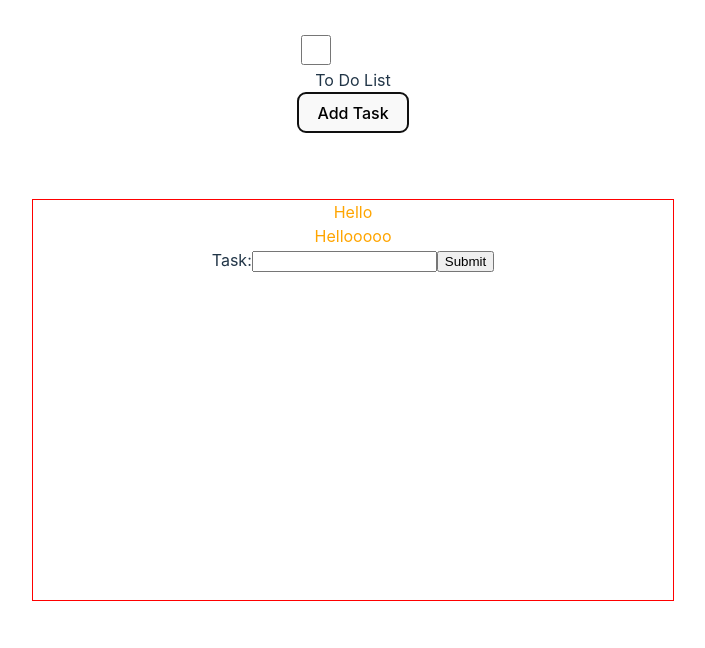
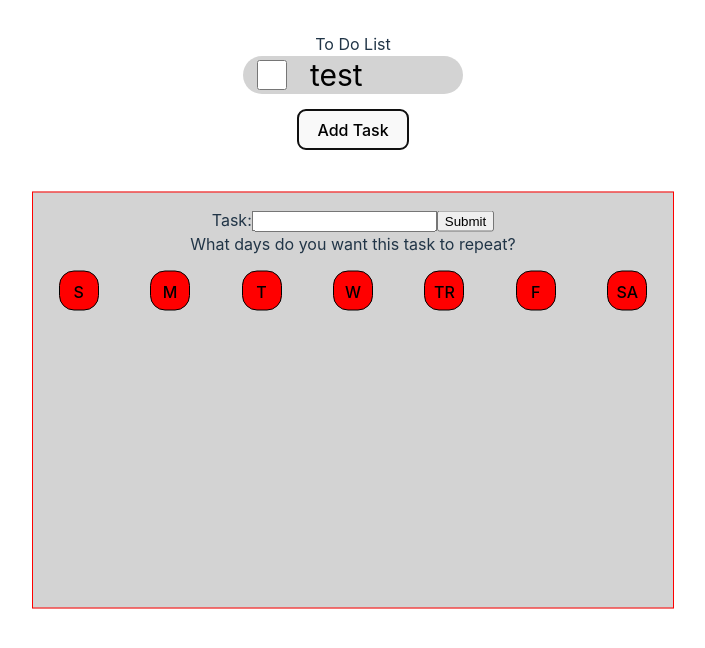
Before and after one commit to adamprinciotta/ToDo, a React (Vite) app in the folder ToDo/: page / in a window 1280 px wide. Both pictures are taken after a click on the button "Add Task". Shown: the top 648 px of the page, without its empty margins (287-992 px from the left). Built offline with nearby package versions, Linux system fonts and the light colour scheme.

Commit message:
Added buttons that keep track of what days they want the tasks to repeat

```diff
--- a/ToDo/src/AddTask.css
+++ b/ToDo/src/AddTask.css
@@ -10,6 +10,7 @@
     justify-content: center;
     align-items: center;
     z-index: 1;
+    background-color: lightgray;
 }
 
 
@@ -23,3 +24,23 @@
 .taskModalText{
     color: orange;
 }
+
+.days{
+    padding-top: 15px;
+    display: flex;
+    justify-content: space-around;
+}
+
+.sun, .mon, .tues, .wed, .thur, .fri, .sat{
+     padding: 0 0;
+    display: inline-block;
+    /* margin: 0 auto; */
+    height: 40px;
+    width: 40px;
+    line-height: 40px;
+    border: 1px solid black;
+    border-radius: 15px;
+    border-color: black;
+    background-color: white;
+    text-align: center;
+}
--- a/ToDo/src/AddTask.jsx
+++ b/ToDo/src/AddTask.jsx
@@ -6,9 +6,41 @@ import Button from 'react-bootstrap/Button'
 function AddTask(props) {
 
     const [task, setTask] = useState('')
+    const [sun, setSun] = useState(false)
+    const [mon, setMon] = useState(false)
+    const [tues, setTues] = useState(false)
+    const [wed, setWed] = useState(false)
+    const [thur, setThur] = useState(false)
+    const [fri, setFri] = useState(false)
+    const [sat, setSat] = useState(false)
+
 
     function addTheTask(){
         console.log(added)
+    }
+
+    function handleDayClicked(event){
+        if(event.target.id === 'sun'){
+            setSun(!sun)
+        }
+        if(event.target.id === 'mon'){
+            setMon(!mon)
+        }
+        if(event.target.id === 'tues'){
+            setTues(!tues)
+        }
+        if(event.target.id === 'wed'){
+            setWed(!wed)
+        }
+        if(event.target.id === 'thur'){
+            setThur(!thur)
+        }
+        if(event.target.id === 'fri'){
+            setFri(!fri)
+        }
+        if(event.target.id === 'sat'){
+            setSat(!sat)
+        }
     }
 
     const taskChange = event =>{
@@ -17,38 +49,43 @@ function AddTask(props) {
 
     function handleSubmit(event) {
         event.preventDefault()
-        console.log(props.add)
-        const newItem = { name: task, checked: false}
-        // props.setList(prev => [...prev, task.toString()])
-        props.setList(props.list.concat(newItem))
-        console.log("Submitted")
-        //props.setAdd(false)
-        //console.log(props.list)
-        //props.displayTasks()
-        props.checkListSize()
+        if(task != ''){
+            console.log(props.add)
+            const newItem = { name: task, checked: false}
+            props.setList(props.list.concat(newItem))
+            console.log("Submitted")
+            props.checkListSize()
+        }
+        else{
+            alert("You cannot add an empty task")
+        }
     }
 
     return(
     <>
-    <div className="taskModal" >
-        <div className="taskModalText">Hello</div>
-        <div className='taskModalText'>Hellooooo {props.add}</div>
-        {props.list.map(item => {
-            <div className="listItems">{item}</div>
-        })}
+    <div className="taskModal" style={{paddingTop: "15px"}}>
         <form onSubmit={handleSubmit}>
             <label>
                 Task:
-                <input type="text" value={task} onChange={taskChange} />
+                <input type="text" value={task} onChange={taskChange}  />
             </label>
             <input type="submit" value="Submit"/>
         </form>
 
-        {/* <form className="taskForm" onSubmit={addTheTask()}>
-            <label>Task:</label>
-            <input type="text" value = {task} onChange = {taskChange()}></input>
-            <input type="submit" value = "submit"/>
-        </form> */}
+        <div className="repeat">What days do you want this task to repeat?</div>
+        <div className="days">
+            {/* <ButtonGroup>
+                <Button> Group 1 </Button>
+                <Button> Group 2 </Button>
+            </ButtonGroup> */}
+            <Button className='sun' id="sun" onClick={handleDayClicked} style={{ backgroundColor: sun ? "lightgreen" : "red" }}>S</Button>
+            <Button className='mon' id="mon" onClick={handleDayClicked} style={{ backgroundColor: mon ? "lightgreen" : "red" }}>M</Button>
+            <Button className='tues' id="tues" onClick={handleDayClicked} style={{ backgroundColor: tues ? "lightgreen" : "red" }}>T</Button>
+            <Button className='wed' id="wed" onClick={handleDayClicked} style={{ backgroundColor: wed ? "lightgreen" : "red" }}>W</Button>
+            <Button className='thur' id="thur" onClick={handleDayClicked} style={{ backgroundColor: thur ? "lightgreen" : "red" }}>TR</Button>
+            <Button className='fri' id="fri" onClick={handleDayClicked} style={{ backgroundColor: fri ? "lightgreen" : "red" }}>F</Button>
+            <Button className='sat' id="sat" onClick={handleDayClicked} style={{ backgroundColor: sat ? "lightgreen" : "red" }}>SA</Button>
+        </div>
     </div>
     </>
     )
--- a/ToDo/src/App.jsx
+++ b/ToDo/src/App.jsx
@@ -24,19 +24,13 @@ function App() {
 
   return (
     <div className="fullPage">
-      <Task list={list} setList={setList}/>
+
       <div className="header">
       To Do List
-      {/* {list.map((item, index) => {
-              return (
-                <div className="listItems" key={index}>
-                  {item.name}
-                </div>
-              );
-            })} */}
       </div>
+      <Task list={list} setList={setList}/>
 
-      <Button onClick={addTask}>Add Task</Button>
+      <Button onClick={addTask} style={{borderColor: "black"}}>Add Task</Button>
 
 
       {/* displayTasks={displayTasks} */}
--- a/ToDo/src/Task.css
+++ b/ToDo/src/Task.css
@@ -1,9 +1,13 @@
 .task{
     display: flex;
     align-items: center;
+    background-color: lightgray;
+    border-radius: 20px;
+    padding: 1px 10px;
+    min-width: 200px;
 }
 
 .taskName{
-    color: white;
+    color: black;
     font-size: 30px;
 }
--- a/ToDo/src/Task.jsx
+++ b/ToDo/src/Task.jsx
@@ -13,19 +13,12 @@ function Task(props) {
 
     return(
         <div>
-            {/* {props.list.map((item, index) => {
-  return (
-    <div className="listItems" key={index}>
-      {item.name}
-    </div>
-  );
-})} */}
             {/* Mapping through each item in the task list */}
             {props.list.map((item, index) => {
             // Must return the jsx that I want to render
           return (
-            //The task
-            <div key={index} className="task">
+            //The whole task
+            <><div key={index} className="task">
                 {/* Checkbox input */}
                 <input
                 type="checkbox"
@@ -37,6 +30,8 @@ function Task(props) {
                     textDecoration: item.checked ? "line-through" : "none", paddingLeft: "20px" }}>{item.name}
                 </div>
             </div>
+            <div className='spacer' style={{paddingTop: "15px"}}></div>
+            </>
           );
         })}
       </div>
```
